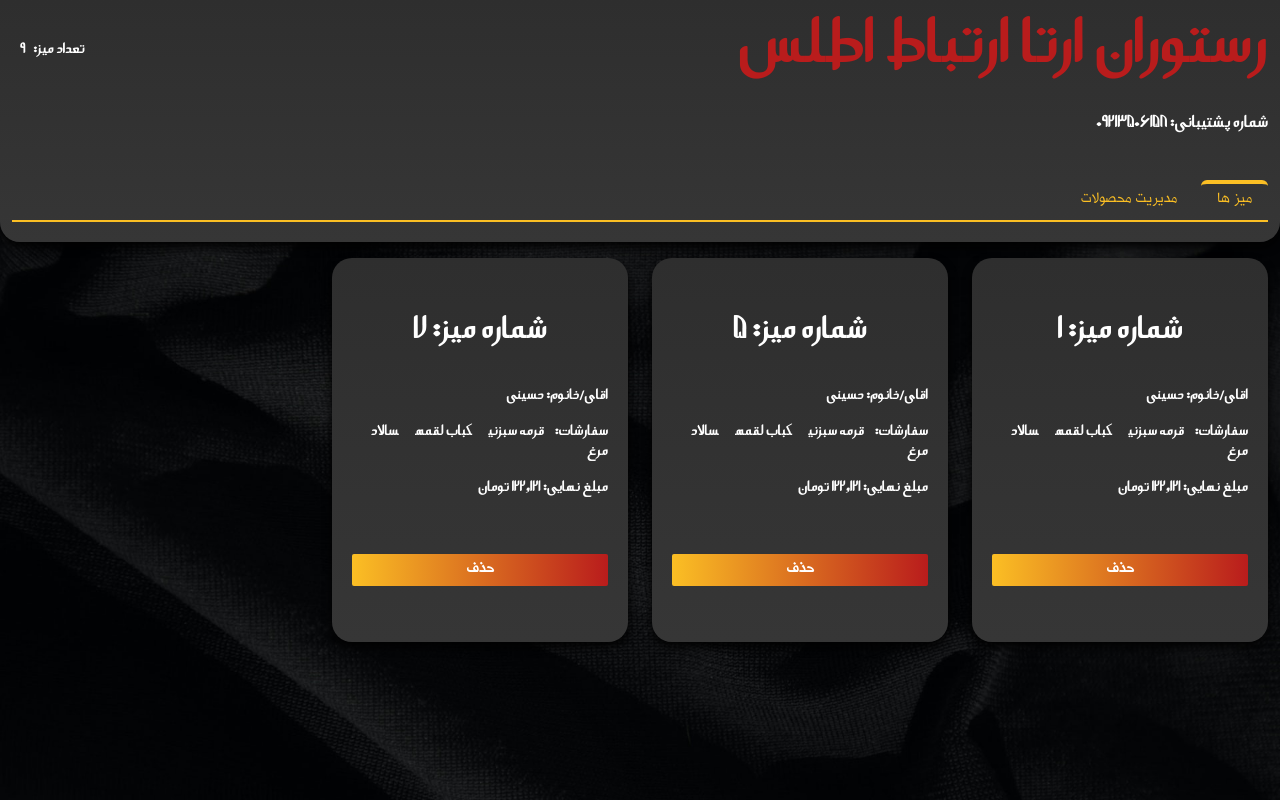
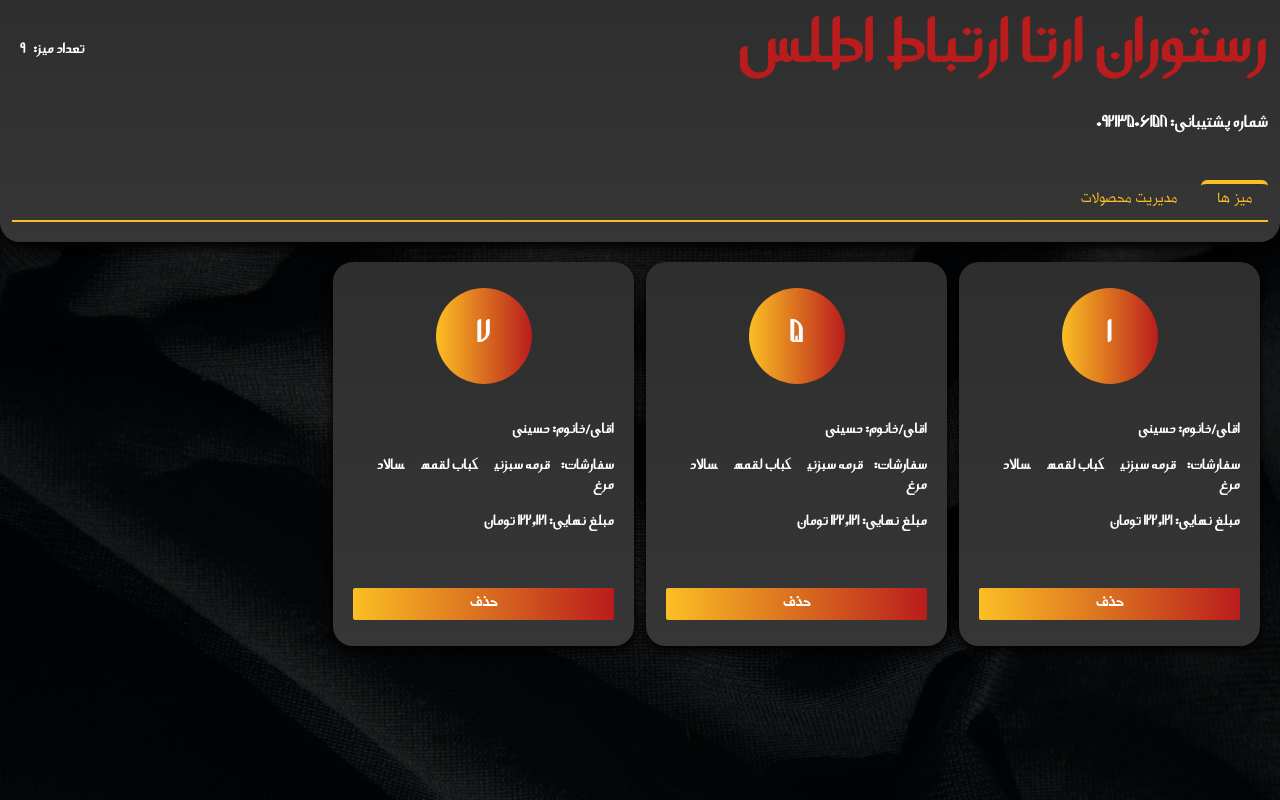
Before and after one commit to armin-bkh/restaurant-hamrah, a React (Create React App) app: page /manage/manage-tables in a window 1280 px wide. Shown: the top 800 px of the page. Built offline with nearby package versions, Linux system fonts and the light colour scheme; data requests are answered from the project's data file.

Commit message:
create TableLoadingSkeleton Component

```diff
--- /dev/null
+++ b/src/Components/LoadingSkeleton/TableLoadingSkeleton/TableLoadingSkeleton.jsx
@@ -0,0 +1,21 @@
+import Skeleton, { SkeletonTheme } from "react-loading-skeleton";
+import styles from './TableLoadingSkeleton.module.scss';
+const TableLoadingSkeleton = () => {
+  return (
+    <SkeletonTheme color={"#232323"} highlightColor={"#363636"}>
+      <article className={`h-96 flex flex-col justify-center p-5 ${styles.tableSkeletonLoadingContainer}`}>
+        <div className={`h-24 w-24 mx-auto mb-9`}>
+          <Skeleton style={{borderRadius: '50%'}} width={`100%`} height={`100%`} />
+        </div>
+        <div>
+          <Skeleton count={3} width={`100%`} height={25} />
+        </div>
+        <div className={`mt-14`}>
+          <Skeleton width={`100%`} height={30} />
+        </div>
+      </article>
+    </SkeletonTheme>
+  );
+};
+
+export default TableLoadingSkeleton;
--- /dev/null
+++ b/src/Components/LoadingSkeleton/TableLoadingSkeleton/TableLoadingSkeleton.module.scss
@@ -0,0 +1,5 @@
+.tableSkeletonLoadingContainer {
+    box-shadow: 0 5px 10px #020202;
+    border-radius: 20px;
+    background: linear-gradient(to bottom, rgba(#2e2e2e, 1), rgba(#363636, 1));
+}
--- a/src/Components/ManageTables/Table/Table.jsx
+++ b/src/Components/ManageTables/Table/Table.jsx
@@ -18,10 +18,10 @@ const Table = ({ resForm, setTables }) => {
     }
   return (
     <article
-      className={`text-white flex flex-col justify-center p-5 mx-3 my-4 h-96 ${styles.table}`}
+      className={`text-white flex flex-col justify-center p-5 h-96 ${styles.table}`}
     >
-    <form onSubmit={submitHandler}>
-      <h1 className={`mb-9 text-center text-3xl FPArsoo`}>شماره میز: {resForm.id}</h1>
+    <form className={`flex flex-col`} onSubmit={submitHandler}>
+      <h1 className={`mb-9 self-center w-24 h-24 flex justify-center items-center text-3xl bg-gradient-to-r from-yellow-400 to-red-700 rounded-full FPArsoo`}>{resForm.id}</h1>
       <h1 className={`mb-4 text-sm FPArsoo`}>اقای/خانوم: {resForm.userName}</h1>
       <h1 className={`mb-4 text-sm FPArsoo`}>سفارشات: {resForm.foods.map(fd => <span key={fd} className={`mx-2`}>{fd}</span>)}</h1>
       <h1 className={` text-sm FPArsoo`}>مبلغ نهایی: {totalPrice()} تومان</h1>
--- a/src/Components/ManageTables/manageTables.jsx
+++ b/src/Components/ManageTables/manageTables.jsx
@@ -1,6 +1,7 @@
 import { useEffect, useState } from "react";
 import { toast } from "react-toastify";
 import { getAllTable } from "../../Services/getAllTables";
+import TableLoadingSkeleton from "../LoadingSkeleton/TableLoadingSkeleton/TableLoadingSkeleton";
 import Table from "./Table/Table";
 
 const ManageTable = () => {
@@ -19,7 +20,7 @@ const ManageTable = () => {
         }
         getTables();
     }, [])
-    let returnValue = <h1 className={`color-gradient text-6xl`}>در حال پردازش...</h1>;
+    let returnValue = Array(8).fill().map((item, index) => <TableLoadingSkeleton key={index} />);
 
     if(error){
         returnValue = <h1 className={`color-gradient text-6xl`}>میز های شما خالی است</h1>
@@ -30,7 +31,7 @@ const ManageTable = () => {
 
   return (
     <main className="min-h-screen">
-      <section className={`${tables ? 'grid grid-col-1 sm:grid-cols-2 md:grid-cols-3 lg:grid-cols-4 ': 'flex justify-center items-center'}`}>
+      <section className={`grid grid-col-1 sm:grid-cols-2 md:grid-cols-3 lg:grid-cols-4 gap-x-3 gap-y-4 p-5`}>
         {
             returnValue
         }
```
